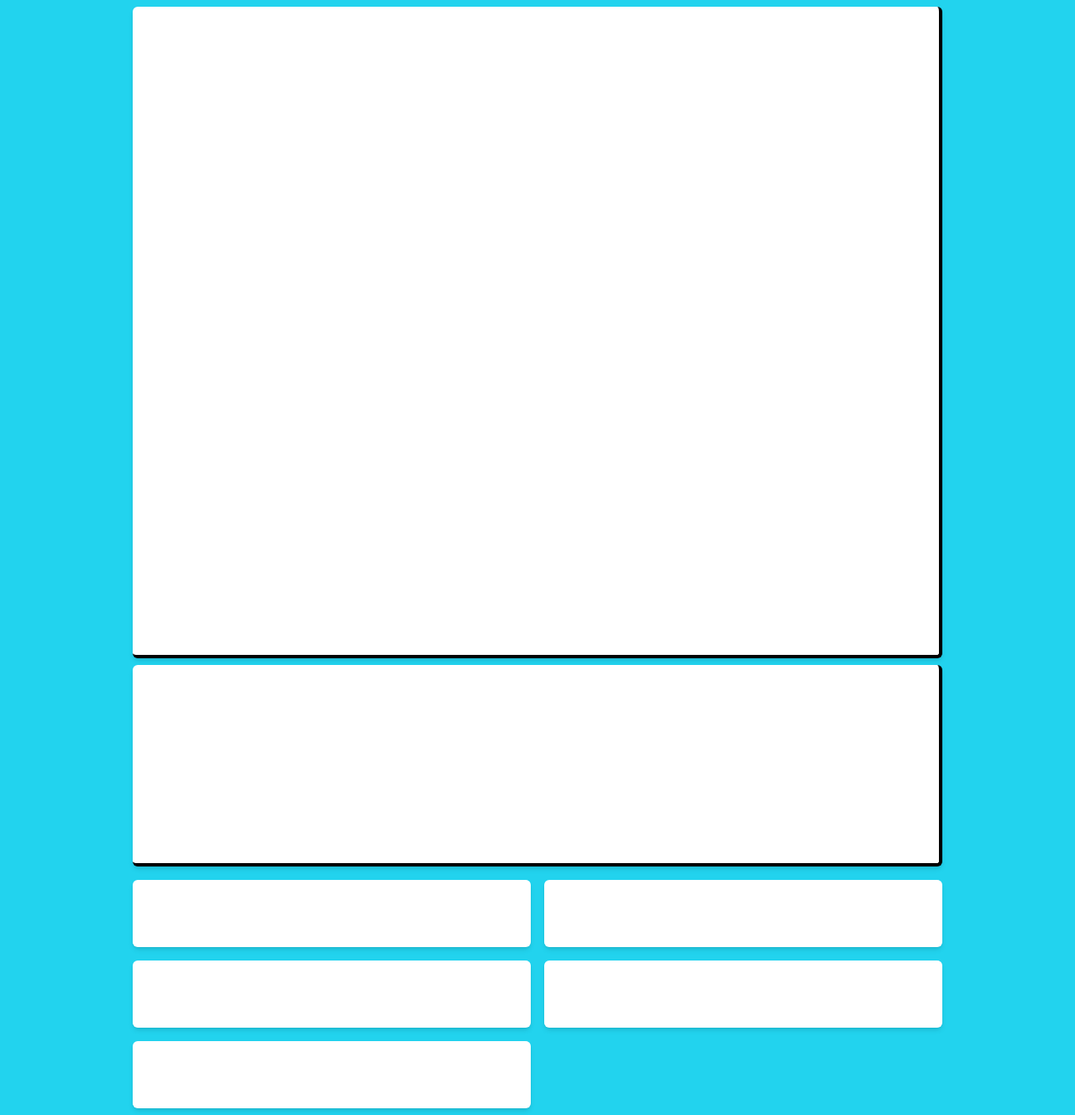
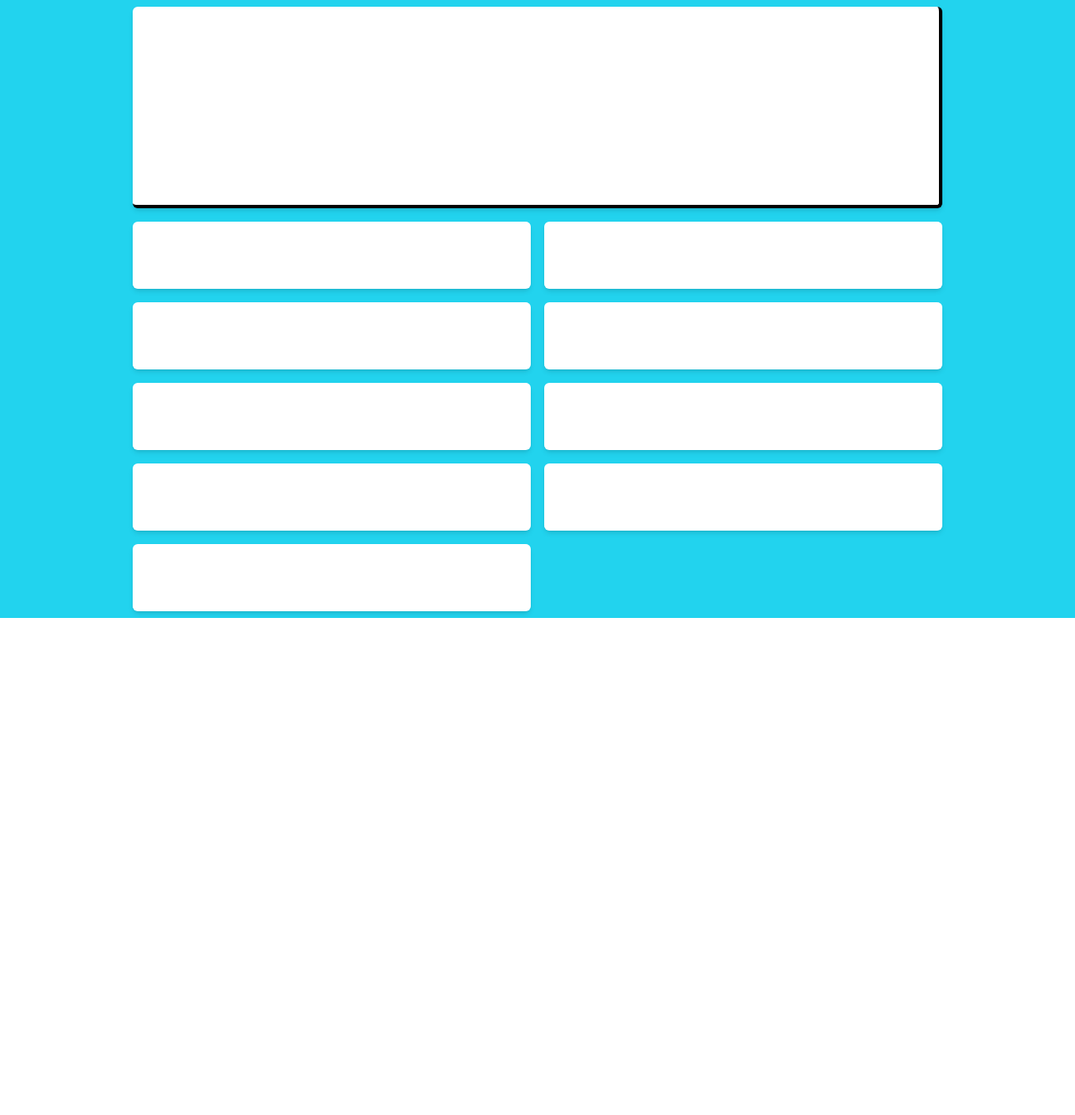
Before and after one commit to nisargsc/contribution-app, a Next.js app: page / in a window 1280 px wide. Shown: the whole page at 84% size. After the commit the page ends 800 px from the top, so only its background shows below. Built offline with nearby package versions, Linux system fonts and the light colour scheme.

Commit message:
card components added

```diff
--- /dev/null
+++ b/components/donation_card.js
@@ -0,0 +1,7 @@
+const DonationCard = ({children}) => {
+    return (
+        <div className="donation-card"></div>
+        )
+    }
+
+export default DonationCard;
--- /dev/null
+++ b/components/fullpage_card.js
@@ -0,0 +1,7 @@
+const FullpageCard = ({children}) => {
+    return (
+        <div className="fullpage-card"></div>
+        )
+    }
+
+export default FullpageCard;
--- /dev/null
+++ b/components/tittle_card.js
@@ -0,0 +1,7 @@
+const TittleCard = ({children}) => {
+    return (
+        <div className="tittle-card"></div>
+        )
+    }
+
+export default TittleCard;
--- a/pages/index.js
+++ b/pages/index.js
@@ -1,14 +1,20 @@
+import DonationCard from "../components/donation_card";
+import TittleCard from "../components/tittle_card";
+
 export default function Home() {
     return (
         <>
-            <div className="fullpage-card"></div>
-            <div className="title-card"></div>
+            <TittleCard />
             <div className="grid grid-cols-1 lg:grid-cols-2">
-                <div className="donation-card"></div>
-                <div className="donation-card"></div>
-                <div className="donation-card"></div>
-                <div className="donation-card"></div>
-                <div className="donation-card"></div>
+                <DonationCard />
+                <DonationCard />
+                <DonationCard />
+                <DonationCard />
+                <DonationCard />
+                <DonationCard />
+                <DonationCard />
+                <DonationCard />
+                <DonationCard />
             </div>
         </>
     )
--- a/styles/globals.css
+++ b/styles/globals.css
@@ -7,7 +7,7 @@
     @apply m-2 bg-white shadow-md rounded-md;
 }
 
-.title-card {
+.tittle-card {
     @apply card h-60 border-4 border-black border-t-0 border-l-0;
 }
 
```
